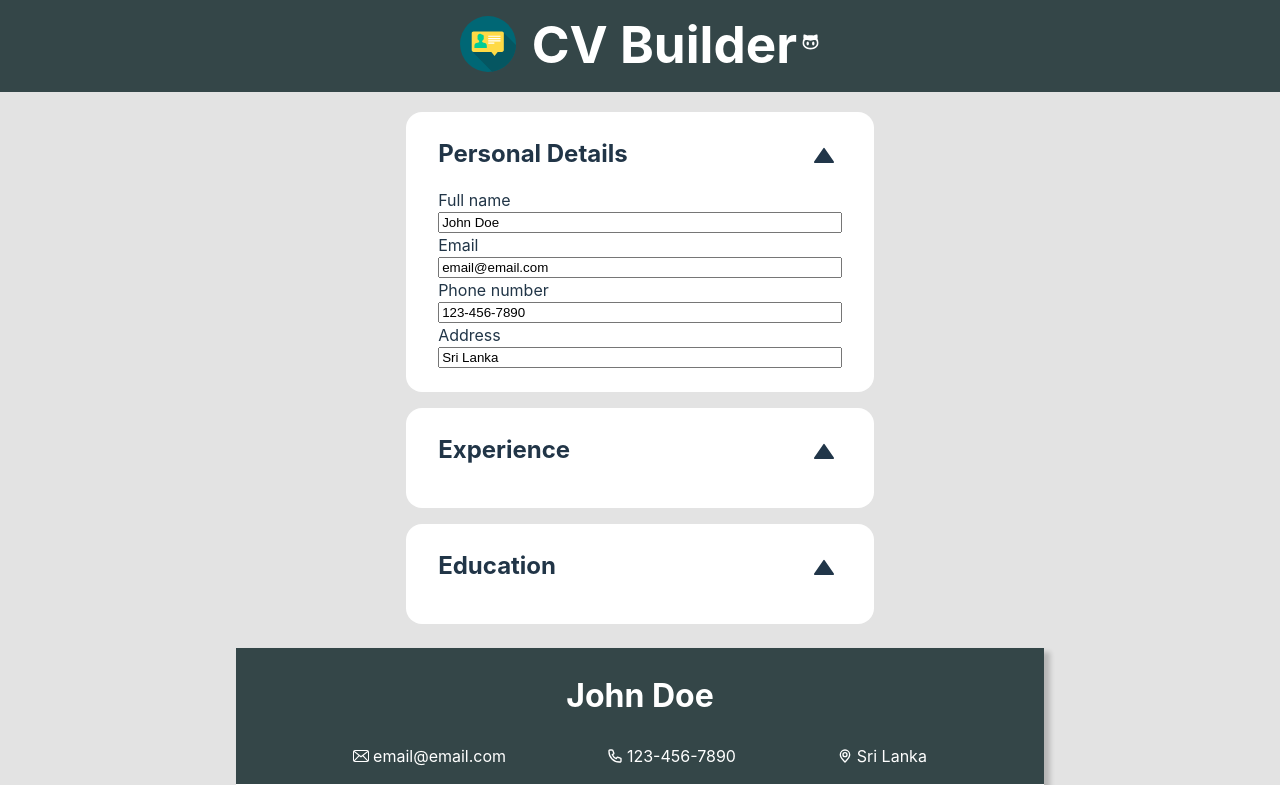
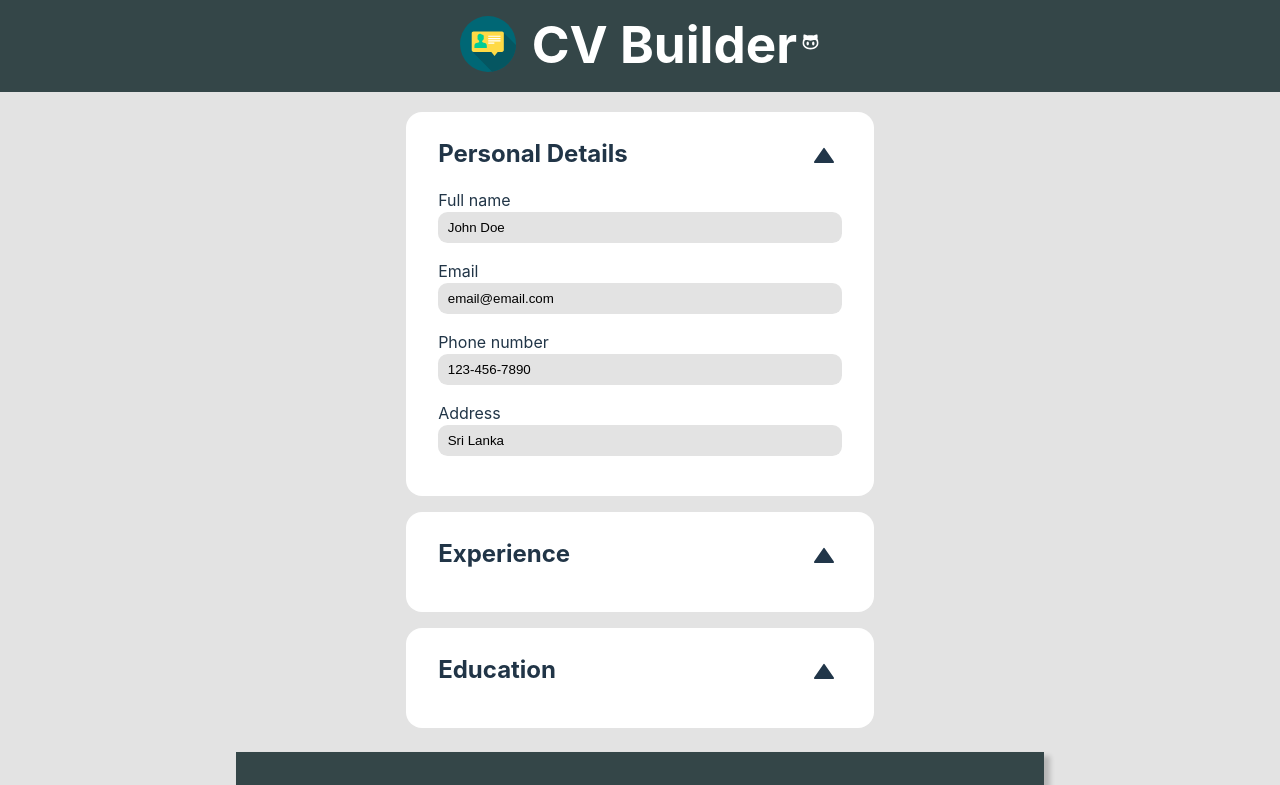
Before and after one commit to zakrnem/cv-builder, a React (Vite) app: page / in a window 1280 px wide. Shown: the top 785 px of the page. Built offline with nearby package versions, Linux system fonts and the light colour scheme.

Commit message:
Fix PersonalDetails form styling

```diff
--- a/src/styles/InputDetails.css
+++ b/src/styles/InputDetails.css
@@ -11,3 +11,11 @@
 .personal-details > form > label {
   text-align: start;
 }
+
+.personal-details > form > input {
+  background-color: var(--grey);
+  margin-bottom: 1rem;
+  padding: 0.5rem 0.6rem;
+  border-radius: 0.6rem;
+  border: none;
+}
```
